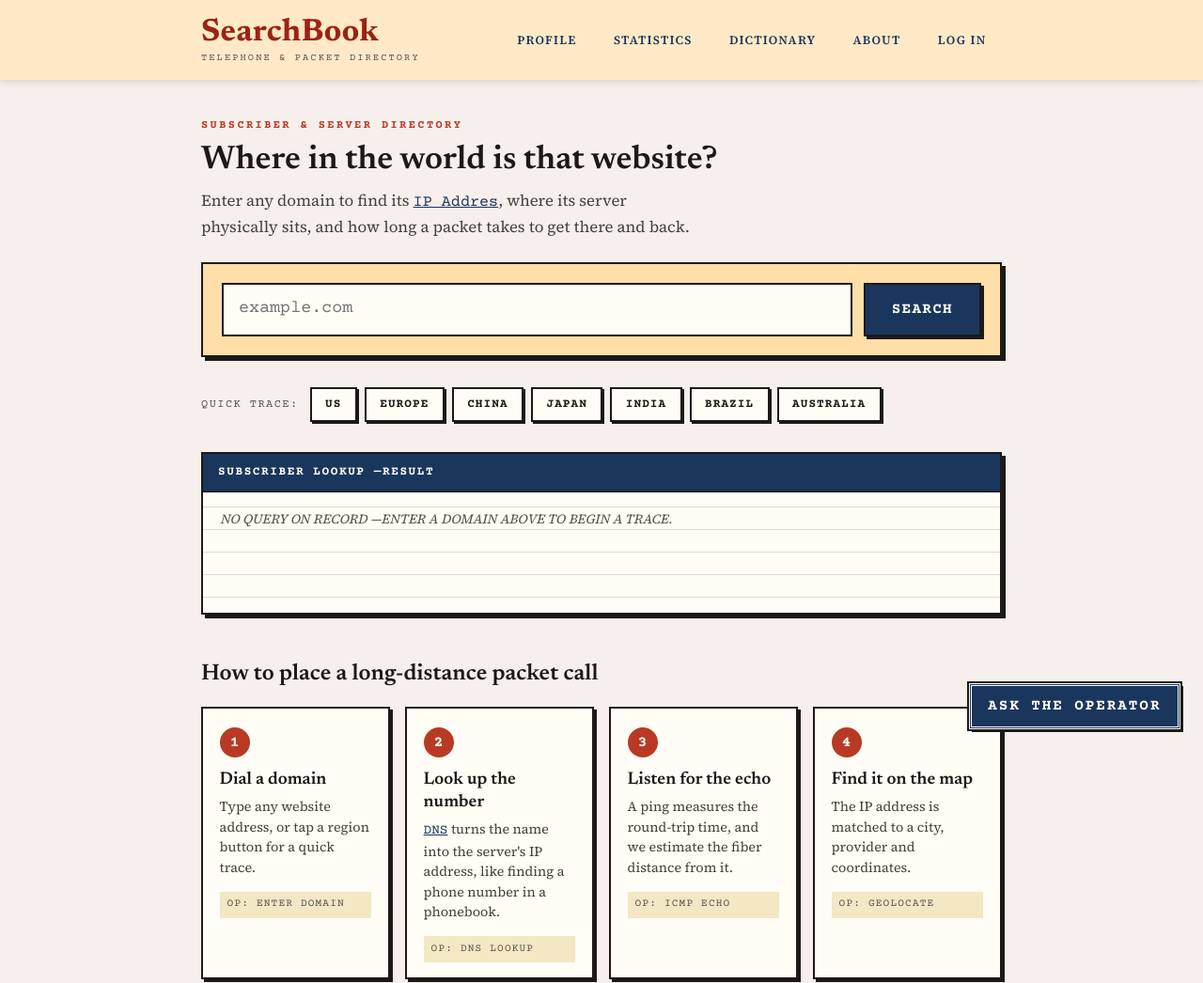
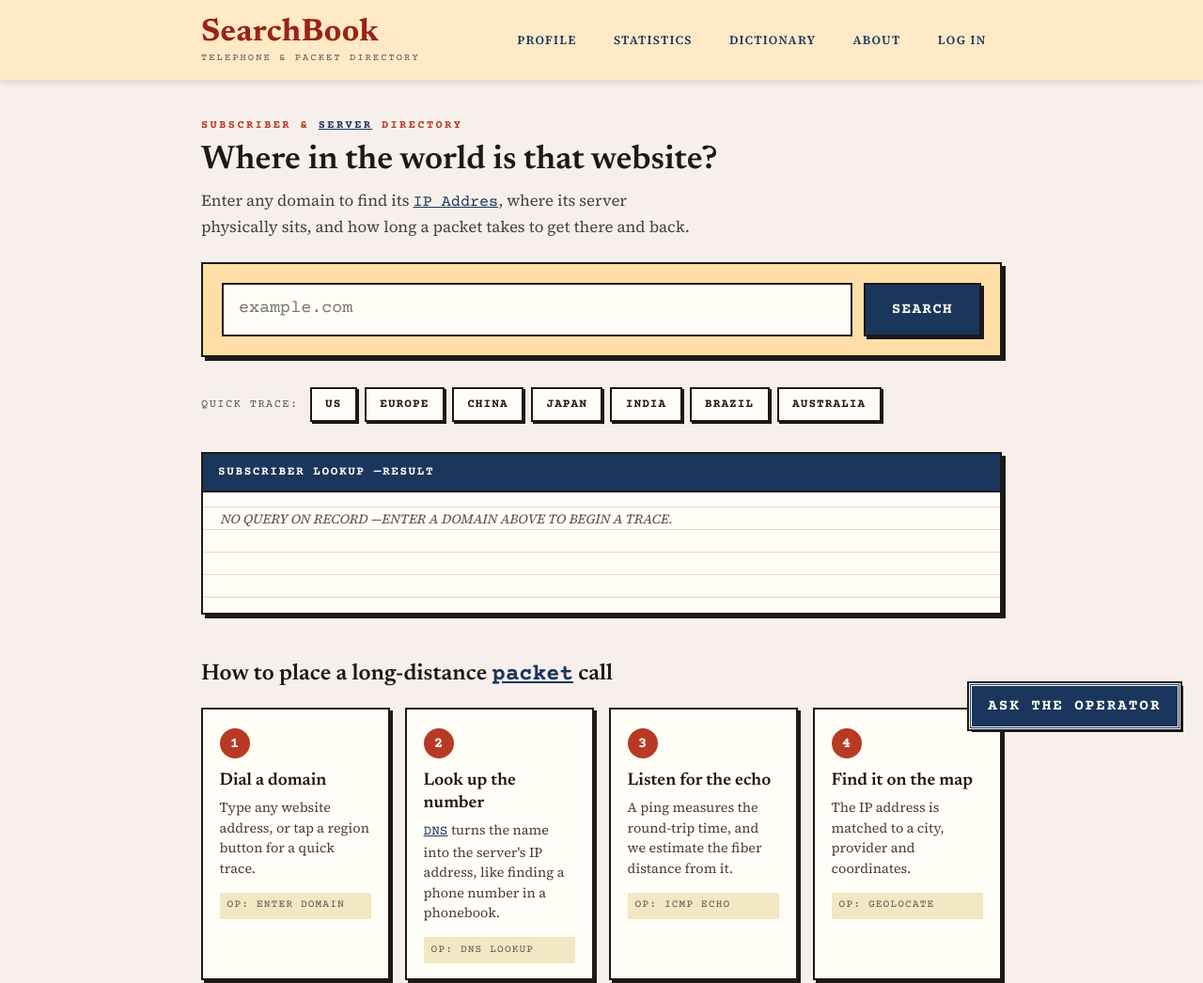
Before and after one commit to Etown-CS310/SearchBook, a plain HTML site: page index.html in a window 1280 px wide. Shown: the top 1046 px of the page at 94% size. Drawn offline with nearby package versions, Linux system fonts and the light colour scheme; no server answers.

Commit message:
added more dictionary links

```diff
--- a/index.html
+++ b/index.html
@@ -41,7 +41,7 @@
         <main>
 
             <section class="intro">
-                <p class="intro-kicker">Subscriber &amp; Server Directory</p>
+                <p class="intro-kicker">Subscriber &amp; <a class="term-link" href="/web_src/dictionary.html#server">Server</a> Directory</p>
                 <h2>Where in the world is that website?</h2>
                 <p>Enter any domain to find its <a class="term-link" href="/web_src/dictionary.html#ip-address">IP Addres</a>, where its server physically sits,
                     and how long a packet takes to get there and back.</p>
@@ -69,7 +69,7 @@
         </main>
 
         <section class="how">
-    <h2>How to place a long-distance packet call</h2>
+    <h2>How to place a long-distance <a class="term-link" href="/web_src/dictionary.html#packet">packet</a> call</h2>
 
     <div class="steps">
         <div class="step">
```
Also changed, not shown: web_src/stats.html (+1 -1 lines).
